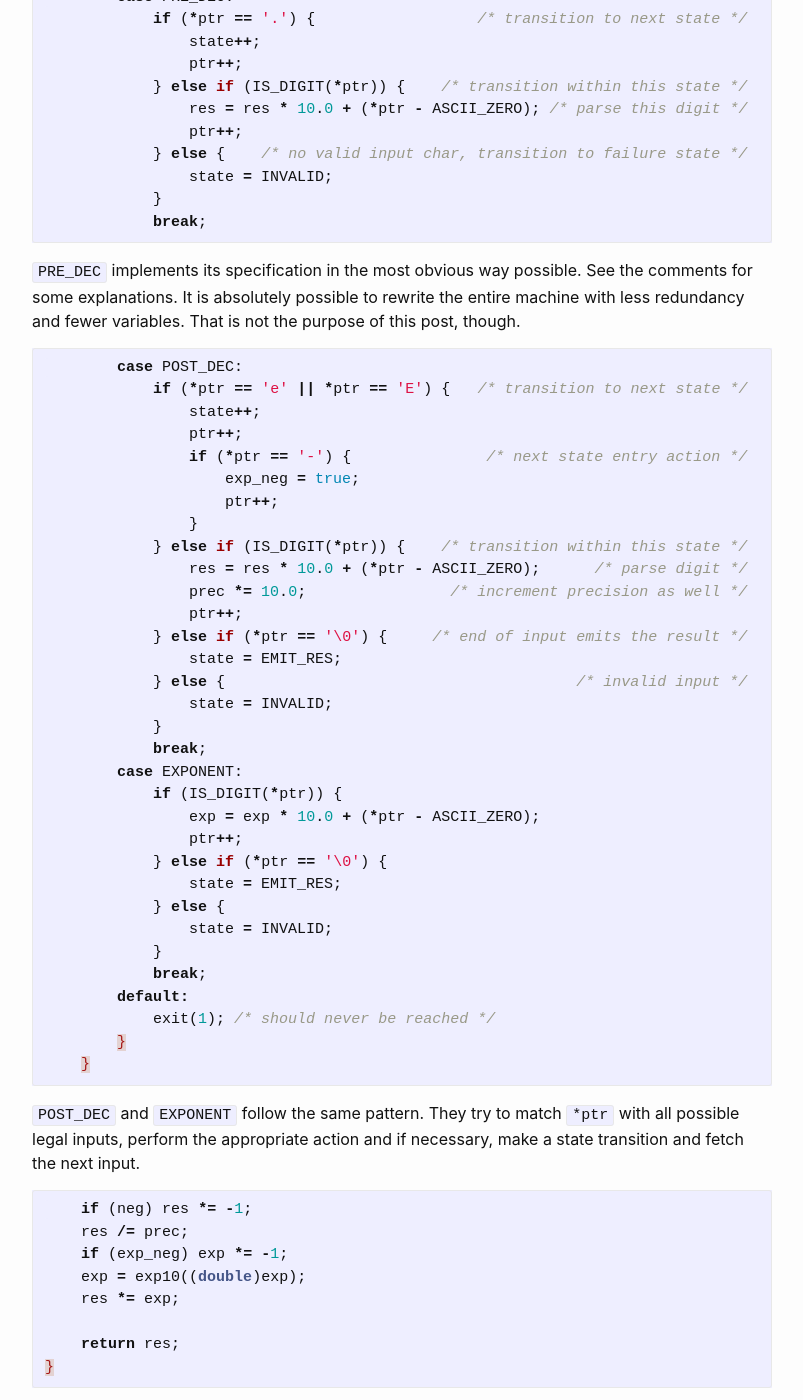
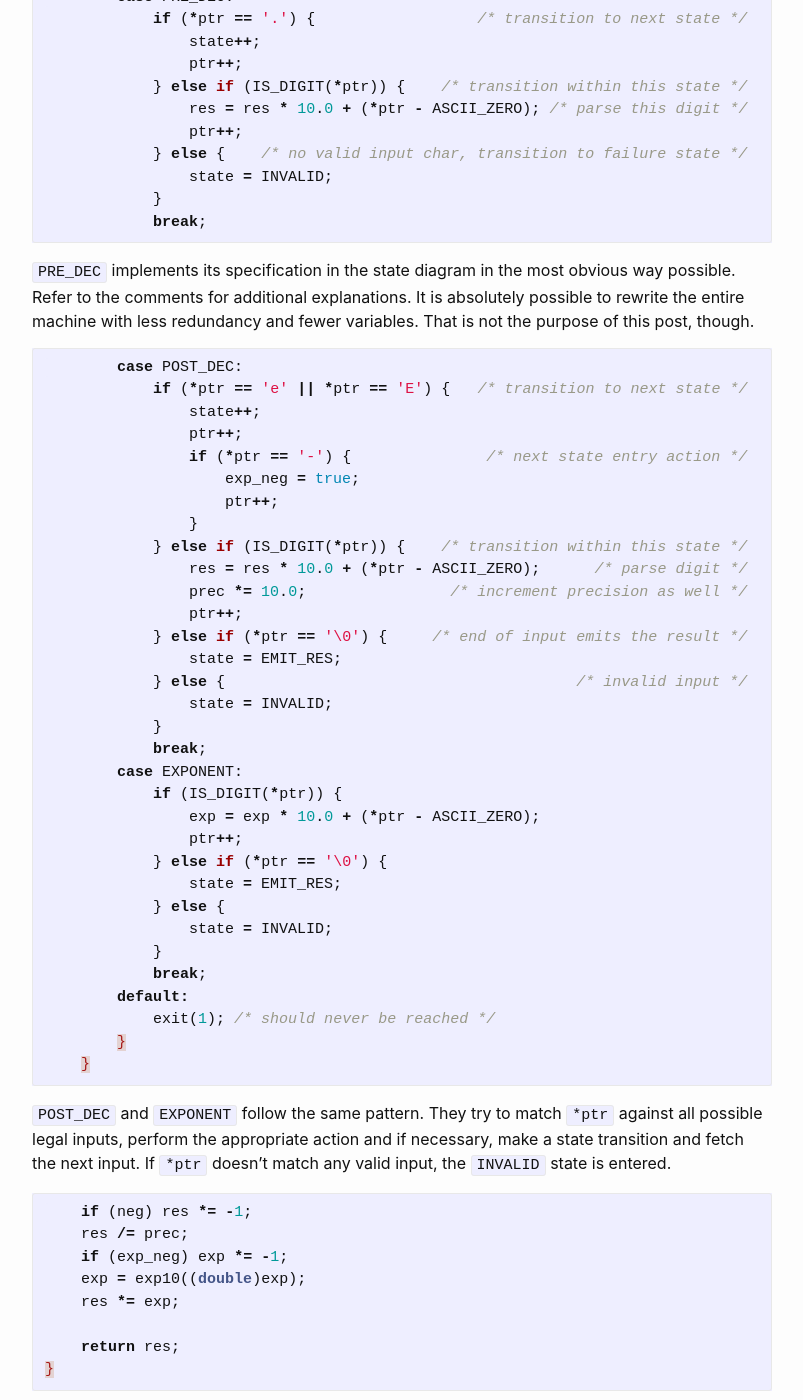
Before and after one commit to DanielSchuette/DanielSchuette.github.io, a Jekyll site: the page built from _posts/2020-04-18-float-parsing-with-fsm.md, in a window 1280 px wide and 1400 px high, scrolled down 3337 px. Shown: the whole window, without its empty margins (238-1041 px from the left). Built offline with Jekyll 4.4.1, drawn with Linux system fonts in a browser that asks for light colours; nearby versions of some CDN libraries; some web fonts are replaced; comment, search, counter and statistics services are not loaded; some of the changed text lies outside the part shown.

Commit message:
update float parsing code

````diff
--- a/_posts/2020-04-18-float-parsing-with-fsm.md
+++ b/_posts/2020-04-18-float-parsing-with-fsm.md
@@ -104,7 +104,7 @@ Since we cannot know in most states what the previous state was, we need a `STAR
             }
             break;
 ```
-`PRE_DEC` implements its specification in the most obvious way possible. See the comments for some explanations. It is absolutely possible to rewrite the entire machine with less redundancy and fewer variables. That is not the purpose of this post, though.
+`PRE_DEC` implements its specification in the state diagram in the most obvious way possible. Refer to the comments for additional explanations. It is absolutely possible to rewrite the entire machine with less redundancy and fewer variables. That is not the purpose of this post, though.
 
 ```c
         case POST_DEC:
@@ -140,7 +140,7 @@ Since we cannot know in most states what the previous state was, we need a `STAR
         }
     }
 ```
-`POST_DEC` and `EXPONENT` follow the same pattern. They try to match `*ptr` with all possible legal inputs, perform the appropriate action and if necessary, make a state transition and fetch the next input.
+`POST_DEC` and `EXPONENT` follow the same pattern. They try to match `*ptr` against all possible legal inputs, perform the appropriate action and if necessary, make a state transition and fetch the next input. If `*ptr` doesn't match any valid input, the `INVALID` state is entered.
 
 ```c
     if (neg) res *= -1;
@@ -152,7 +152,7 @@ Since we cannot know in most states what the previous state was, we need a `STAR
     return res;
 }
 ```
-Finally, we combine all variables into the final result. `res` is negated if necessary and corrected for the precision value in `prec`. Lastly, `res` is multiplied with the exponent and returned.
+After the machine has stopped, we combine all variables into the final result. `res` is negated if necessary and corrected for the precision value in `prec`. Lastly, `res` is multiplied with the exponent and returned. In the complete code listing below, we also iterate over the array of valid string representations of floats from the introduction above and assert, that the machine's result is correct.
 
 # Conclusion
 
````
